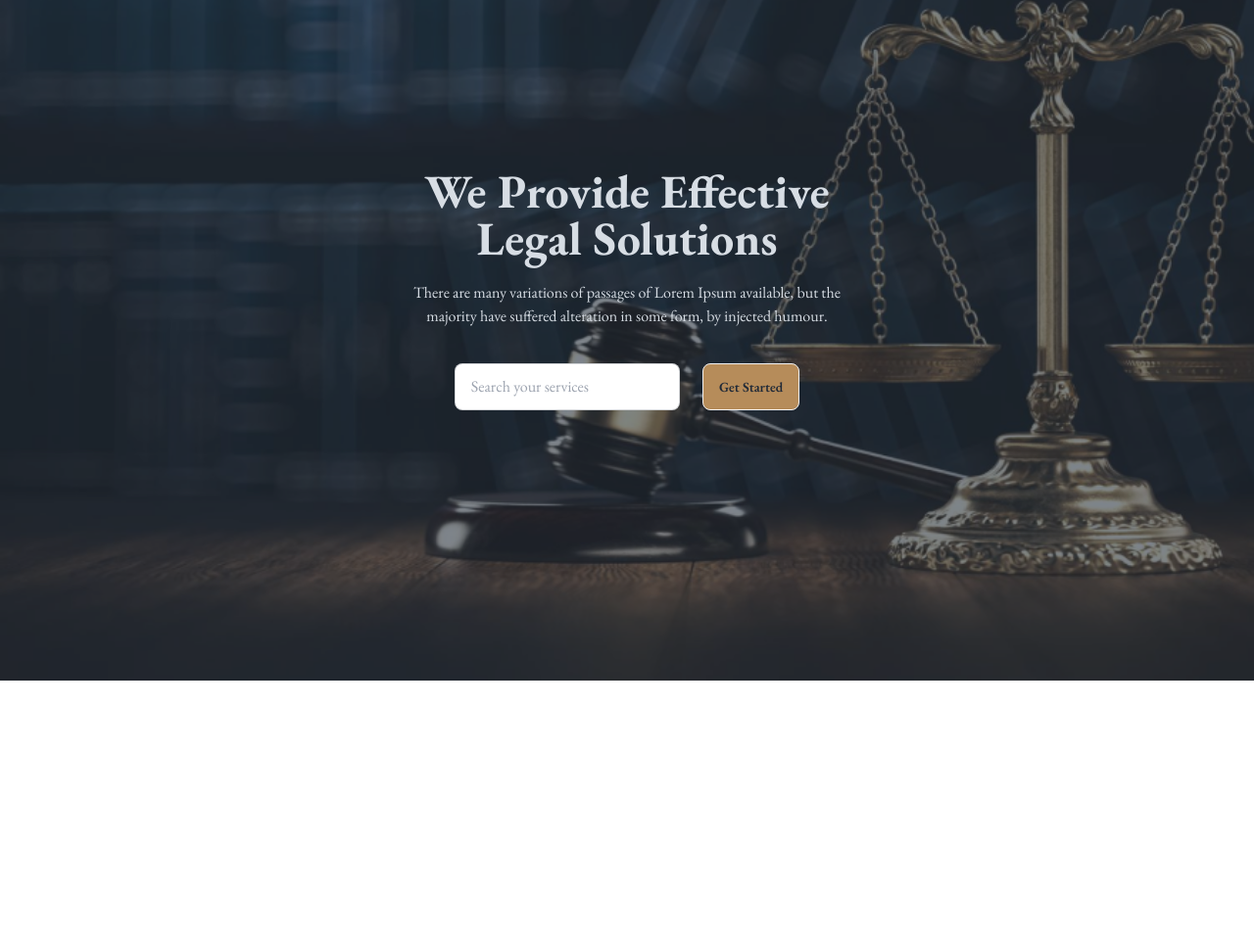
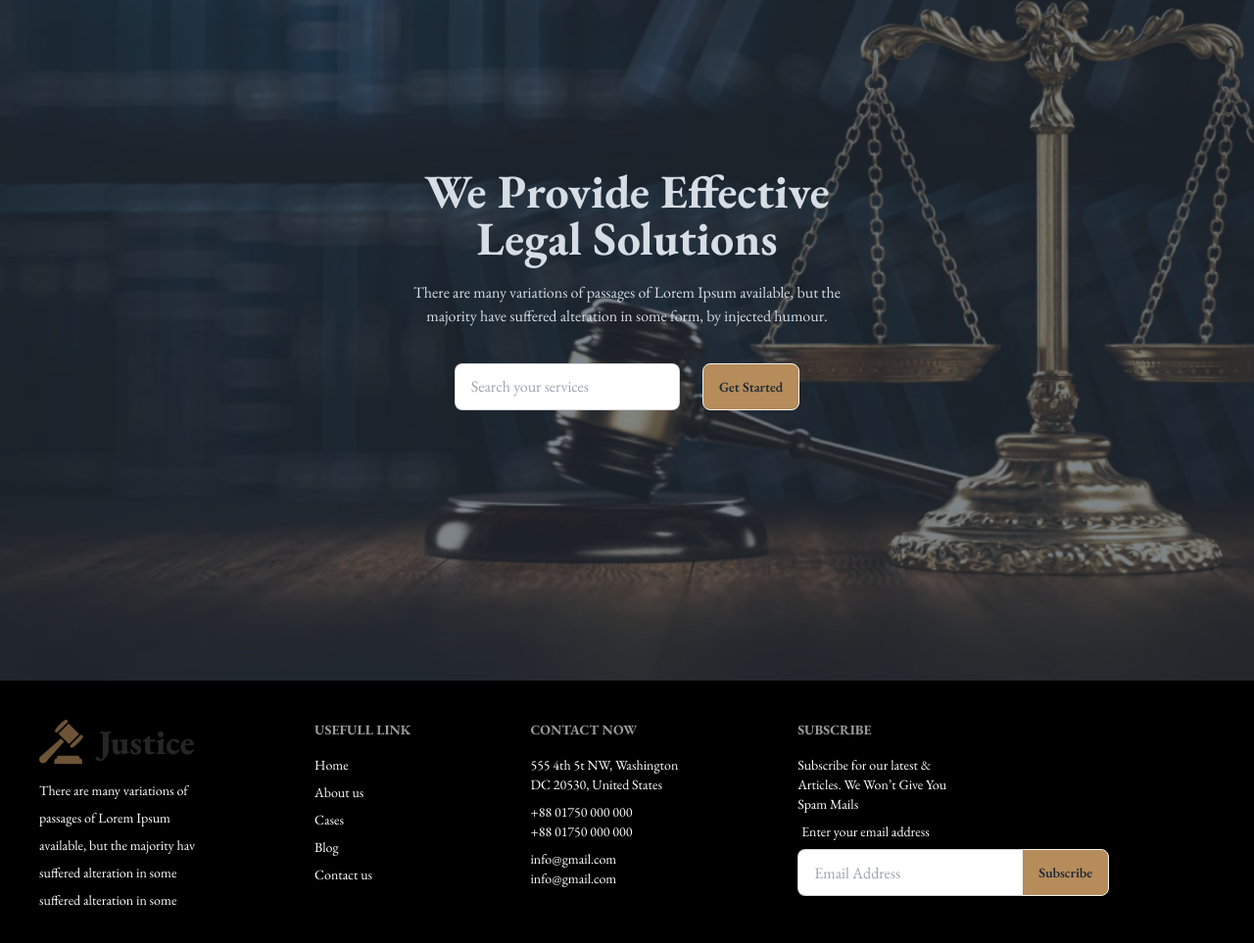
Before and after one commit to abuhasanxt/legal-solution, a plain HTML site: page index.html in a window 1280 px wide. Shown: the part 173-1136 px from the top of the page at 98% size. Before the commit the page ends 868 px from the top, so only its background shows below. Drawn offline with nearby package versions, Linux system fonts and the light colour scheme.

Commit message:
added footer section

```diff
--- a/index.html
+++ b/index.html
@@ -151,9 +151,63 @@
       </section>
     </header>
     <!-- main-section -->
-    <main class="container mx-auto">
+    <main class="container mx-auto"></main>
+    <!-- footer-section -->
 
-    </main>
-    <footer></footer>
+
+    <footer class="footer bg-black text-white p-10">
+      <nav>
+        <h6 class="footer-title"><img src="./images/logo2.png" alt="" /></h6>
+        <a class="link link-hover">There are many variations of </a>
+        <a class="link link-hover">passages of Lorem Ipsum</a>
+        <a class="link link-hover">available, but the majority hav</a>
+        <a class="link link-hover">suffered alteration in some</a>
+        <a class="link link-hover">suffered alteration in some</a>
+      </nav>
+      <nav>
+        <h6 class="footer-title">Usefull Link</h6>
+        <a class="link link-hover">Home</a>
+        <a class="link link-hover">About us</a>
+        <a class="link link-hover">Cases</a>
+        <a class="link link-hover">Blog</a>
+        <a class="link link-hover">Contact us</a>
+      </nav>
+      <nav>
+        <h6 class="footer-title">Contact Now</h6>
+        <a class="link link-hover"
+          >555 4th 5t NW, Washington <br />DC 20530, United States</a
+        >
+        <a class="link link-hover"
+          >+88 01750 000 000 <br />
+          +88 01750 000 000</a
+        >
+        <a class="link link-hover"
+          >info@gmail.com <br />
+          info@gmail.com</a
+        >
+      </nav>
+
+      <form>
+        <h6 class="footer-title">Subscribe</h6>
+        <fieldset class="form-control w-80">
+          <a class="link link-hover"
+            >Subscribe for our latest & <br />
+            Articles. We Won’t Give You <br />
+            Spam Mails</a
+          >
+          <label class="label">
+            <span>Enter your email address</span>
+          </label>
+          <div class="join">
+            <input
+              type="text"
+              placeholder="Email Address"
+              class="input input-bordered join-item"
+            />
+            <button class="btn bg-btn-color join-item">Subscribe</button>
+          </div>
+        </fieldset>
+      </form>
+    </footer>
   </body>
 </html>
```
